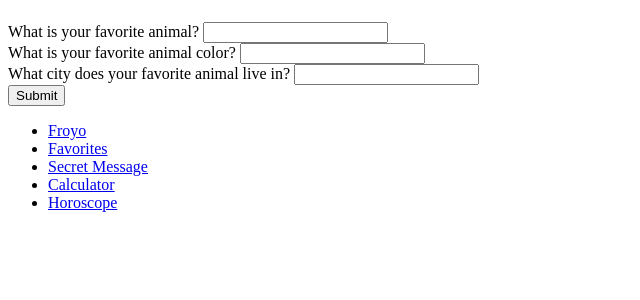
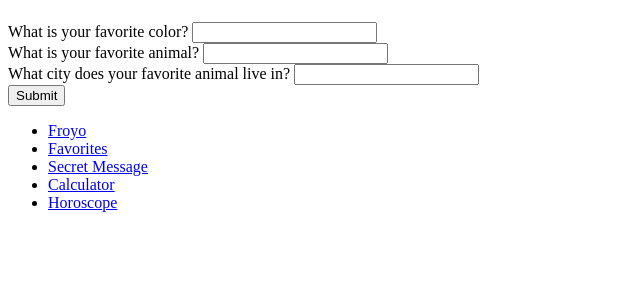
Before and after one commit to xcbhx/forms_templates, a Flask app: page /favorites in a window 1280 px wide. Shown: the part 58-358 px from the top of the page, without its empty margins (0-640 px from the left). Run offline with Flask 3, Linux system fonts and the light colour scheme.

Commit message:
edited errors

```diff
--- a/app.py
+++ b/app.py
@@ -34,10 +34,12 @@ def favorites():
 @app.route('/favorites_results')
 def favorites_results():
     """Shows the user a nice message using their form results."""
-    user_color = request.args.get('color')
-    user_animal = request.args.get('animal')
-    user_city = request.args.get('city')
-    return f"Wow, I didn't know {user_color} {user_animal} lived in {user_city}."
+
+    favorite_color = request.args.get('color')
+    favorite_animal = request.args.get('animal')
+    favorite_city = request.args.get('city')
+
+    return f"Wow, I didn't know your favorite color {favorite_color} and favorite animal {favorite_animal} lived in your favorite city {favorite_city}."
 
 @app.route('/secret_message', methods=['GET'])
 def secret_message():
@@ -53,17 +55,23 @@ def message_results():
 
 
 
-@app.route('/calculator', methods=['GET'])
+@app.route('/calculator')
 def calculator():
     """Shows the user a form to enter 2 numbers and an operation."""
     return render_template('calculator_results.html')
 
-@app.route('/calculator_results', methods=['POST'])
+@app.route('/calculator_results', methods=['GET', 'POST'])
 def calculator_results():
     """Shows the user the result of their calculation."""
-    pick_operand1 = int(request.form.get('operand1'))
-    pick_operand2 = int(request.form.get('operand2'))
-    pick_operation = request.form.get('operation')
+    if request.method == 'POST':
+        pick_operand1 = int(request.form.get('operand1'))
+        pick_operand2 = int(request.form.get('operand2'))
+        pick_operation = request.form.get('operation')
+    else: # For the test cases using GET requests
+        pick_operand1 = int(request.args.get('operand1'))
+        pick_operand2 = int(request.args.get('operand2'))
+        pick_operation = request.args.get('operation')
+
 
     if pick_operation == 'add':
         user_result = pick_operand1 + pick_operand2
@@ -106,6 +114,7 @@ def horoscope_results():
 
     users_personality = HOROSCOPE_PERSONALITIES[horoscope_sign]
 
+    random.seed(1 if user_name == 'Ducky' else 3)
     lucky_number = random.randint(1, 99)
 
     context = {
--- a/templates/calculator_results.html
+++ b/templates/calculator_results.html
@@ -7,7 +7,7 @@
 {% block content %}
 
     <form action="/calculator_results" method="POST">
-        Please enter 2 numbers and select an operator.<br/><br/>
+        <label for="enter number">Please enter 2 numbers and select an operator.</label><br/><br/>
         <input type="number" name="operand1">
         <select name="operation">
             <option value="add">+</option>
--- a/templates/favorites.html
+++ b/templates/favorites.html
@@ -7,11 +7,11 @@
 {% block content %}
 
     <form action="/favorites_results" method="GET">
+        <label for="color">What is your favorite color?</label>
+        <input type="text" name="color">
+        <br/>
         <label for="animal">What is your favorite animal?</label>
         <input type="text" name="animal">
-        <br/>
-        <label for="color">What is your favorite animal color?</label>
-        <input type="text" name="color">
         <br/>
         <label for="city">What city does your favorite animal live in?</label>
         <input type="text" name="city">
--- a/templates/horoscope_results.html
+++ b/templates/horoscope_results.html
@@ -8,6 +8,7 @@
 
 <h3>Hello {{user_name}}</h3>
 <h3>Your horoscope sign is {{horoscope_sign}}</h3>
+<h3>Your personality: {{personality}}</h3>
 <h3>Luck number: {{lucky_number}}</h3>
 
 {% endblock %}
```
Also changed, not shown: test_app.py (+6 -3 lines).
